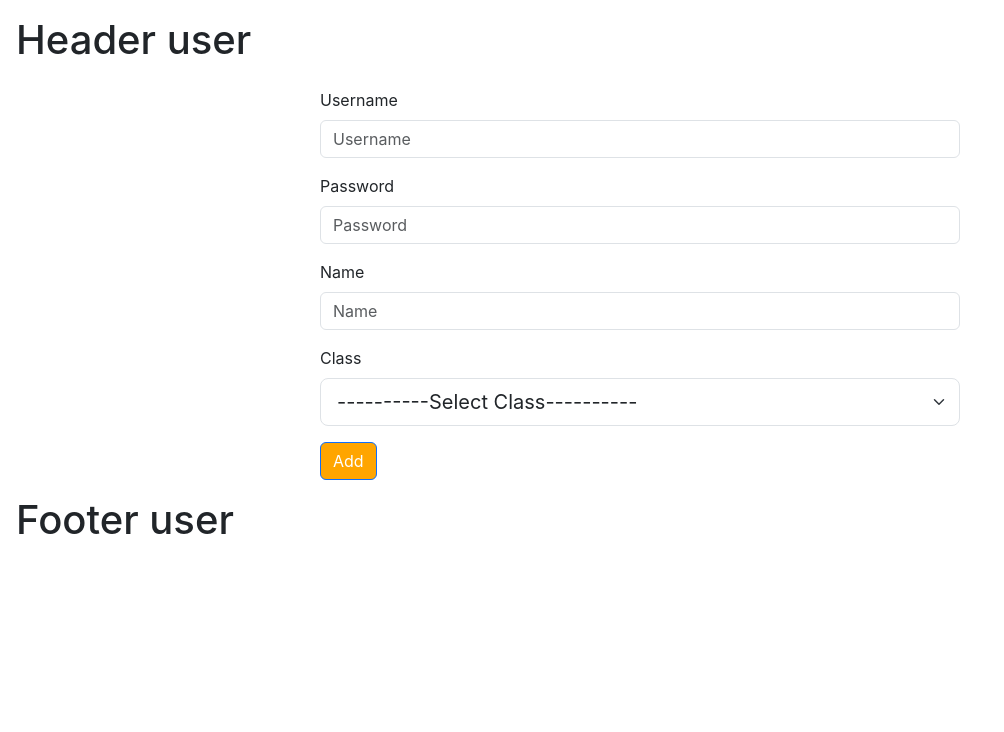
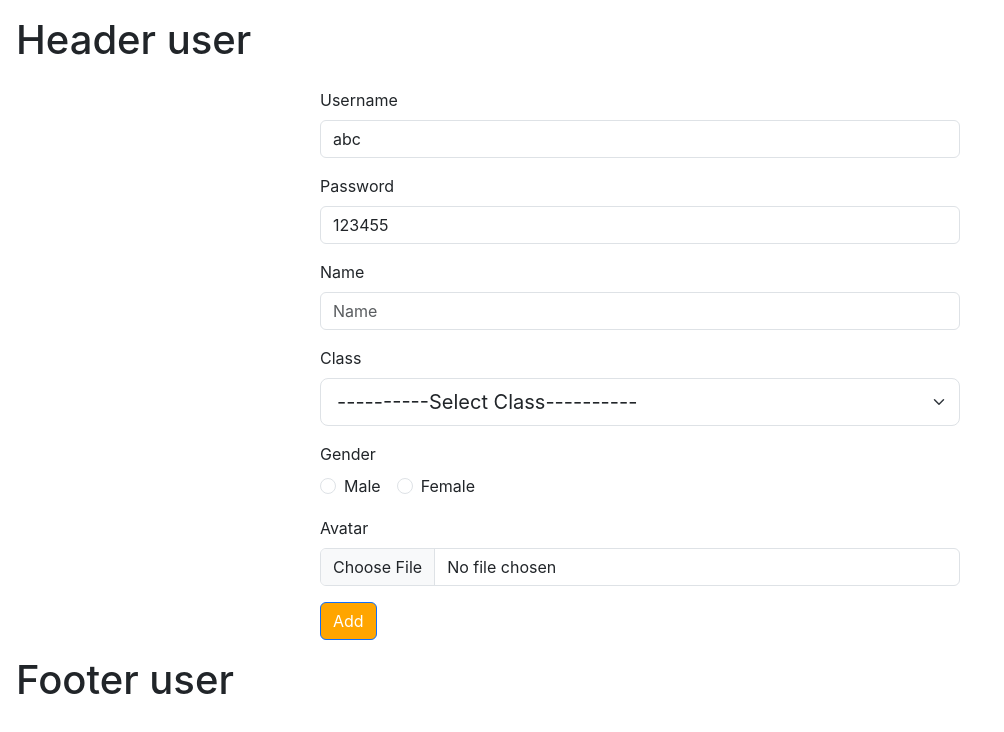
Before and after one commit to ntnghia-it01/example-fe-wd19304, a React (Create React App) app: page /register-hook-form in a window 1280 px wide. Shown: the top 732 px of the page, without its empty margins (0-1004 px from the left). Built offline with nearby package versions, Linux system fonts and the light colour scheme.

Commit message:
commit 2025.04.03

```diff
--- a/src/pages/RegsiterHookForm/index.jsx
+++ b/src/pages/RegsiterHookForm/index.jsx
@@ -2,8 +2,60 @@ import {useForm} from 'react-hook-form';
 
 const RegsiterHookForm = () => {
   const {
-    register
-  } = useForm();
+    register,
+    formState: {errors}, // Dùng errors là biến để hiện thị lên giao diện
+    handleSubmit, // Khi gọi hàm này sẽ kích hoạt validate
+    // Nếu có lỗi thì errors sẽ hiển thị lên giao diện
+    // Nếu không có lỗi thì nó sẽ gọi đến hàm handleRegister
+    // và truyền giá trị được nhập trong những ô input
+    // vào props
+
+    reset, // Clear form => xoá bỏ tất cả dữ liệu của form
+    getValues, // getValues() => trả về 1 Object là giá trị của
+    // tất cả các ô input mà đã đăng ký
+    setValue, // setValue("username", "abc")
+  } = useForm({
+    defaultValues: {
+      username: "abc",
+      password: "123455"
+    }
+  });
+
+  // Thêm 2 trường dữ liệu
+  // Radio button giới tính
+  // Input file hình ảnh
+
+  // Thực hiện kiểm tra
+  // Giới tính bắt buộc chọn
+  // Hình ảnh: Dùng hàm validate bên trong register
+  // + Bắt buộc chọn hình ảnh
+  // + Định dạng ảnh phải là jpg || jpge || png || webp
+  // + Kích thước tối đa của ảnh là 10MB
+
+  const handleRegister = (props)=>{
+    console.log("Register props === ", props)
+  }
+
+  const validateAvatar = (props)=>{
+    console.log("Avatar props === ", props)
+
+    // Chưa chọn ảnh
+    if(props){
+      return "Ảnh bắt buộc chọn";
+    }
+
+    // Nếu định dạng ảnh không phải các loại trên
+    // return "Sai định dạng ảnh"; <=> message: "Sai định dạng ảnh"
+
+    // Lấy thông tin của file => props[0]
+
+    // props[0].type so sánh với danh sách định dạng trên
+    // nếu lỗi return "Sai định dạng";
+
+    return true; // Không xảy ra lỗi ở file avatar
+    // return "abc"; Xảy ra lỗi và lỗi sẽ được hiển nội dung
+    // của return
+  }
 
   return (
     <div className="col-6 offset-3">
@@ -16,46 +68,109 @@ const RegsiterHookForm = () => {
           class="form-control"
           placeholder="Username"
           {...register("username", {
-            required: {value: true, message: "Required Error"}, // Bắt buộc nhập
-            maxLength: {value: 100, message: ""},
-            minLength: {value: 5, message: ""},
-            min: {value: 0, message: ""},
-            max: {value: 100, message: ""},
-            pattern: {value: "", message: ""},
-            valueAsNumber: true,
-            valueAsDate: true
+            required: {value: true, message: "Username required!"},
           })}
         />
+        {errors['username'] && <small className='text-danger'>{errors['username']['message']}</small>}
+        {/* {errors.username && <small className='text-danger'>{errors.username.message}</small>} */}
       </div>
 
       <div class="mb-3">
         <label for="" class="form-label">
           Password
         </label>
-        <input type="text" class="form-control" placeholder="Password" />
+        <input
+          type="text"
+          class="form-control"
+          placeholder="Password"
+          {...register("password", {
+            required: {value: true, message: "Password required!"},
+            minLength: {value: 6, message: "Password min length 6"}
+          })}
+        />
+        {errors['password'] && <small className='text-danger'>{errors['password']['message']}</small>}
       </div>
 
       <div class="mb-3">
         <label for="" class="form-label">
           Name
         </label>
-        <input type="text" class="form-control" placeholder="Name" />
+        <input
+          type="text"
+          class="form-control"
+          placeholder="Name"
+          {...register("name", {
+            required: {value: true, message: "Name required!"}
+          })}
+        />
+        {errors['name'] && <small className='text-danger'>{errors['name']['message']}</small>}
       </div>
 
       <div class="mb-3">
         <label for="" class="form-label">
           Class
         </label>
-        <select class="form-select form-select-lg" name="" id="">
+        <select class="form-select form-select-lg"
+          {...register("className", {
+            required: {value: true, message: "Class name required!"},
+            min: {value: 1, message: "Class name required!"}
+          })}
+        >
           <option selected value="-1">----------Select Class----------</option>
           <option value="1">WD19301</option>
           <option value="2">WD19302</option>
           <option value="3">WD19303</option>
           <option value="4">WD19304</option>
         </select>
+        {errors['className'] && <small className='text-danger'>{errors['className']['message']}</small>}
       </div>
 
-      <button type="button" class="btn btn-primary">
+      <div class="mb-3">
+        <label for="" class="form-label">
+          Gender
+        </label>
+        <br/>
+
+        <div class="form-check form-check-inline">
+          <input
+            class="form-check-input"
+            type="radio"
+            value="0"
+            // Giá trị của value phải khác nhau
+            // register của useForm phải giống nhau hoàn toàn
+            {...register("gender", {
+              required: {value: true, message: "Gender required"}
+            })}
+          />
+          <label class="form-check-label" for="">Male</label>
+        </div>
+        <div class="form-check form-check-inline">
+          <input
+            class="form-check-input"
+            type="radio"
+            value="1"
+            {...register("gender", {
+              required: {value: true, message: "Gender required"}
+            })}
+          />
+          <label class="form-check-label" for="">Female</label>
+        </div>
+      </div>
+
+      <div class="mb-3">
+        <label for="" class="form-label">Avatar</label>
+        <input
+          type="file"
+          class="form-control"
+          aria-describedby="fileHelpId"
+          {...register("avatar", {
+            validate: validateAvatar
+          })}
+        />
+      </div>
+
+
+      <button onClick={handleSubmit(handleRegister)} type="button" class="btn btn-primary">
         Add
       </button>
     </div>
```
